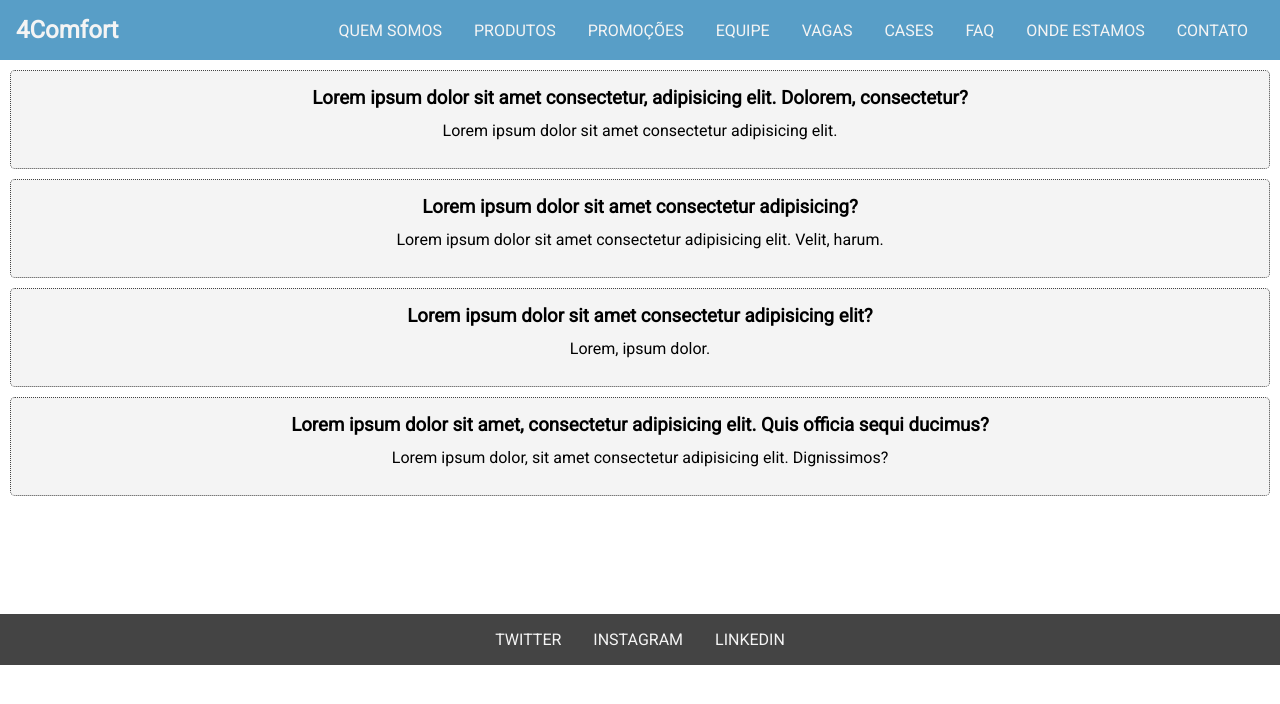
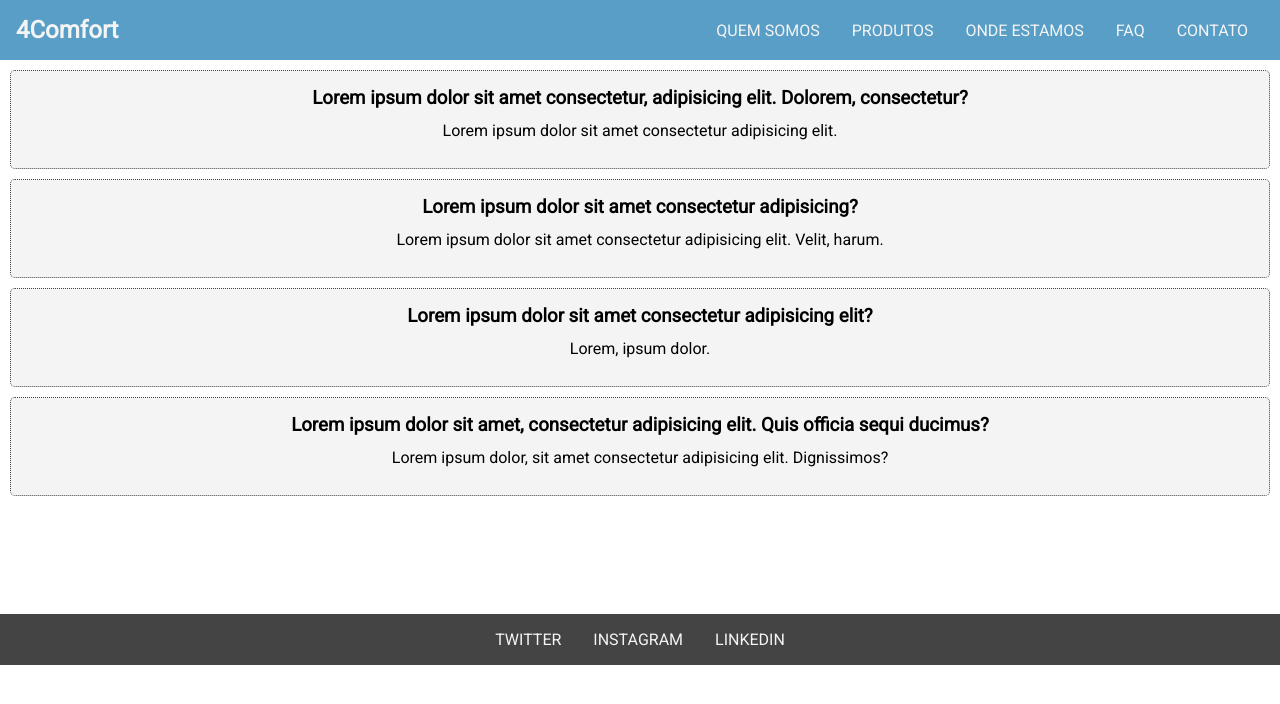
Before and after one commit to future4code/sagan-4comfort, a plain HTML site: page faq.html in a window 1280 px wide. Drawn offline with Linux system fonts and the light colour scheme.

Commit message:
Fix nav links

```diff
--- a/faq.html
+++ b/faq.html
@@ -13,15 +13,11 @@
     <nav id="navbar" class="bg-blue">
       <a href="index.html"><h1 class="logo">4Comfort</h1></a>
       <ul>
-        <li class="item"><a href="#">Quem somos</a></li>
-        <li><a href="#">Produtos</a></li>
-        <li><a href="#">Promoções</a></li>
-        <li><a href="#">Equipe</a></li>
-        <li><a href="#">Vagas</a></li>
-        <li><a href="#">Cases</a></li>
-        <li><a href="#">FAQ</a></li>
-        <li><a href="#">Onde estamos</a></li>
-        <li><a href="#">Contato</a></li>
+        <li class="item"><a href="quemsomos.html">Quem somos</a></li>
+        <li><a href="produtos.html">Produtos</a></li>
+        <li><a href="ondeestamos.html">Onde estamos</a></li>
+        <li><a href="faq.html">FAQ</a></li>
+        <li><a href="contato.html">Contato</a></li>
       </ul>
     </nav>
 
```
Also changed, not shown: contato.html (+3 -7 lines), index.html (+2 -6 lines), ondeestamos.html (+3 -7 lines), produtos.html (+5 -9 lines), quemsomos.html (+5 -9 lines).
